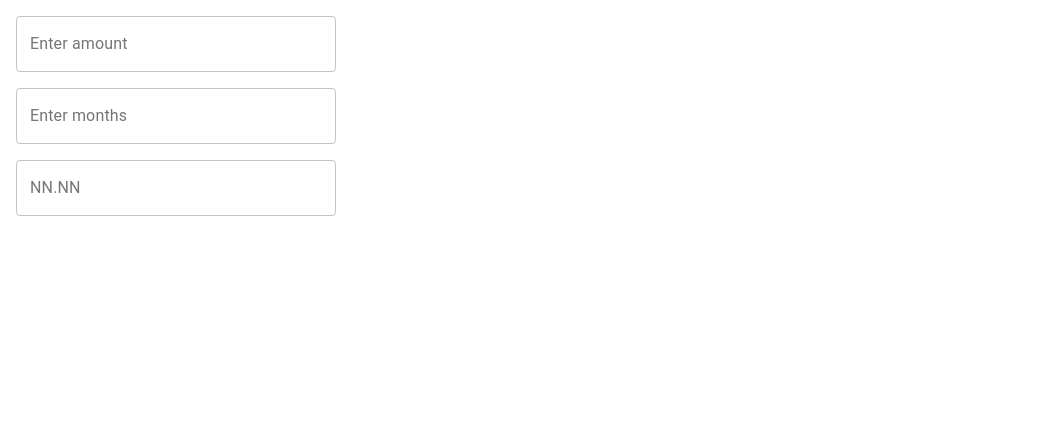
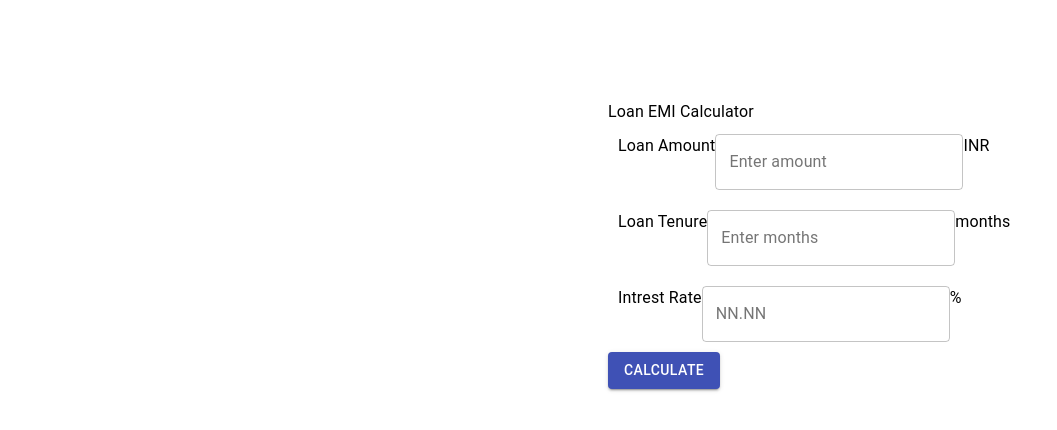
Before and after one commit to Ankita196/Floatr-Assigmnet, a React (Create React App) app: page / in a window 1280 px wide. Shown: the top 430 px of the page, without its empty margins (0-1057 px from the left). Built offline with nearby package versions, Linux system fonts and the light colour scheme.

Commit message:
1 file modified

```diff
--- a/src/components/Calculators.jsx
+++ b/src/components/Calculators.jsx
@@ -1,33 +1,247 @@
-import React from 'react';
+import React, { useState } from 'react';
 import { makeStyles } from '@material-ui/core/styles';
 import TextField from '@material-ui/core/TextField';
+import Typography from '@material-ui/core/Typography';
+import Button from '@material-ui/core/Button';
+import Grid from '@material-ui/core/Grid';
+import Paper from '@material-ui/core/Paper';
+const useStyles = makeStyles((theme) => ({
+  root1: {
+    marginLeft:600,
+    marginTop:100
+  },
 
-const useStyles = makeStyles((theme) => ({
-
-  root1 :{
-paddingLeft:"auto",
-paddingRight:"auto"
+  field: {
+    display: 'flex',
+    flexDirection: 'row',
+    padding: 10,
   },
-  root: {
-    '& > *': {
-      margin: theme.spacing(1),
-      width: '40ch',
-    },
-    display:"flex",
-    flexDirection:"column"
+  paper: {
+    padding: theme.spacing(2),
+    textAlign: 'center',
+    color: theme.palette.text.secondary,
   },
 }));
 
 export default function Calculators() {
   const classes = useStyles();
+  // state to storage the values given by the user when filling the input fields
+  const [userValues, setUserValues] = useState({
+    amount: '',
+    interest: '',
+    years: '',
+  });
 
+  // state to storage the results of the calculation
+  const [results, setResults] = useState({
+    monthlyPayment: '',
+    totalPayment: '',
+    totalInterest: '',
+    isResult: false,
+  });
+
+  // state to storage error message
+  const [error, setError] = useState('');
+
+  // event handler to update state when the user enters values
+
+  const handleInputChange = (event) =>
+    setUserValues({ ...userValues, [event.target.name]: event.target.value });
+
+  const isValid = () => {
+    const { amount, interest, years } = userValues;
+    let actualError = '';
+    // Validate if there are values
+    if (!amount || !interest || !years) {
+      actualError = 'All the values are required';
+    }
+    // Validade if the values are numbers
+    if (isNaN(amount) || isNaN(interest) || isNaN(years)) {
+      actualError = 'All the values must be a valid number';
+    }
+    // Validade if the values are positive numbers
+    if (Number(amount) <= 0 || Number(interest) <= 0 || Number(years) <= 0) {
+      actualError = 'All the values must be a positive number';
+    }
+    if (actualError) {
+      setError(actualError);
+      return false;
+    }
+    return true;
+  };
+
+  // Handle the data submited - validate inputs and send it as a parameter to the function that calculates the loan
+  const handleSubmitValues = (e) => {
+    e.preventDefault();
+    if (isValid()) {
+      setError('');
+      calculateResults(userValues);
+    }
+  };
+
+  // Calculation
+  const calculateResults = ({ amount, interest, years }) => {
+    const userAmount = Number(amount);
+    const calculatedInterest = Number(interest) / 100 / 12;
+    const calculatedPayments = Number(years) * 12;
+    const x = Math.pow(1 + calculatedInterest, calculatedPayments);
+    const monthly = (userAmount * x * calculatedInterest) / (x - 1);
+
+    if (isFinite(monthly)) {
+      const monthlyPaymentCalculated = monthly.toFixed(2);
+      const totalPaymentCalculated = (monthly * calculatedPayments).toFixed(2);
+      const totalInterestCalculated = (
+        monthly * calculatedPayments -
+        userAmount
+      ).toFixed(2);
+
+      // Set up results to the state to be displayed to the user
+      setResults({
+        monthlyPayment: monthlyPaymentCalculated,
+        totalPayment: totalPaymentCalculated,
+        totalInterest: totalInterestCalculated,
+        isResult: true,
+      });
+    }
+    return;
+  };
+
+  // Clear input fields
+  const clearFields = () => {
+    setUserValues({
+      amount: '',
+      interest: '',
+      years: '',
+    });
+
+    setResults({
+      monthlyPayment: '',
+      totalPayment: '',
+      totalInterest: '',
+      isResult: false,
+    });
+  };
   return (
-    <div className={classes.root1}>
-    <form className={classes.root} noValidate autoComplete="off">
-      <TextField  label="Enter amount" variant="outlined"/>
-      <TextField  label="Enter months" variant="outlined" />
-      <TextField  label="NN.NN" variant="outlined" />
-    </form>
-    </div>
+    <>
+      <div className={classes.root1}>
+        <Typography>Loan EMI Calculator</Typography>
+
+        <form onSubmit={handleSubmitValues}>
+          {!results.isResult ? (
+            <div>
+              <div className={classes.field}>
+                <Typography>Loan Amount</Typography>{' '}
+                <TextField
+                  label="Enter amount"
+                  variant="outlined"
+                  type="text"
+                  name="amount"
+                  value={userValues.amount}
+                  // onChange method sets the values given by the user as input to the userValues state
+                  onChange={handleInputChange}
+                />
+                <Typography>INR</Typography>{' '}
+              </div>
+              <div className={classes.field}>
+                <Typography>Loan Tenure</Typography>
+                <TextField
+                  label="Enter months"
+                  variant="outlined"
+                  value={userValues.years}
+                  type="text"
+                  name="years"
+                  onChange={handleInputChange}
+                />
+                <Typography>months</Typography>{' '}
+              </div>
+              <div className={classes.field}>
+                <Typography>Intrest Rate</Typography>{' '}
+                <TextField
+                  label="NN.NN"
+                  variant="outlined"
+                  type="text"
+                  name="interest"
+                  value={userValues.interest}
+                  onChange={handleInputChange}
+                />{' '}
+                <Typography>%</Typography>
+              </div>
+              <Typography>{error}</Typography>
+              <Button variant="contained" color="primary" type="submit">
+                Calculate
+              </Button>{' '}
+            </div>
+          ) : (
+            <div>
+               <div>
+              <div className={classes.field}>
+                <Typography>Loan Amount</Typography>{' '}
+                <TextField
+                  label="Enter amount"
+                  variant="outlined"
+                  type="text"
+                  name="amount"
+                  value={userValues.amount}
+                  // onChange method sets the values given by the user as input to the userValues state
+                  onChange={handleInputChange}
+                />
+                <Typography>INR</Typography>{' '}
+              </div>
+              <div className={classes.field}>
+                <Typography>Loan Tenure</Typography>
+                <TextField
+                  label="Enter months"
+                  variant="outlined"
+                  value={userValues.years}
+                  type="text"
+                  name="years"
+                  onChange={handleInputChange}
+                />
+                <Typography>months</Typography>{' '}
+              </div>
+              <div className={classes.field}>
+                <Typography>Intrest Rate</Typography>{' '}
+                <TextField
+                  label="NN.NN"
+                  variant="outlined"
+                  type="text"
+                  name="interest"
+                  value={userValues.interest}
+                  onChange={handleInputChange}
+                />{' '}
+                <Typography>%</Typography>
+              </div>
+              <Typography>{error}</Typography>
+              <Button variant="contained" color="primary" onClick={clearFields}>
+                Reset
+              </Button>
+
+            </div>
+
+              <Typography>Loan EMI Calculator</Typography>
+              <Grid container spacing={3}>
+                <Grid item xs={3}>
+                  <Paper className={classes.paper}>
+                    Loan EMI <br /> Rs.{results.monthlyPayment}
+                  </Paper>
+                </Grid>
+                <Grid item xs={3}>
+                  <Paper className={classes.paper}>
+                    Total Interest Payable <br /> Rs. {results.totalInterest}
+                  </Paper>
+                </Grid>
+                <Grid item xs={12}>
+                  <Paper className={classes.paper}>
+                    Total Payment:
+                    <br />
+                    {results.totalPayment}
+                  </Paper>
+                </Grid>
+              </Grid>
+            </div>
+          )}
+        </form>
+      </div>
+    </>
   );
 }
```
